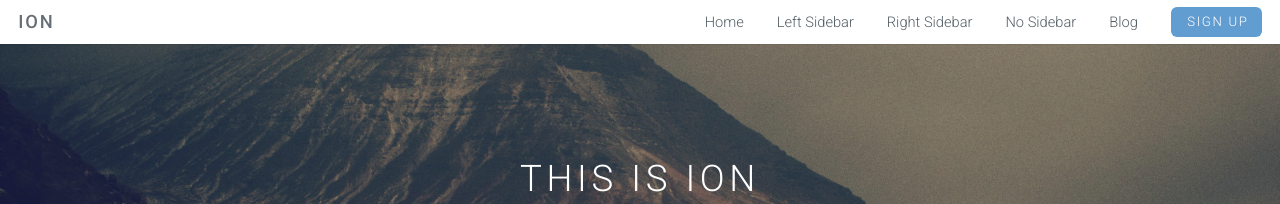
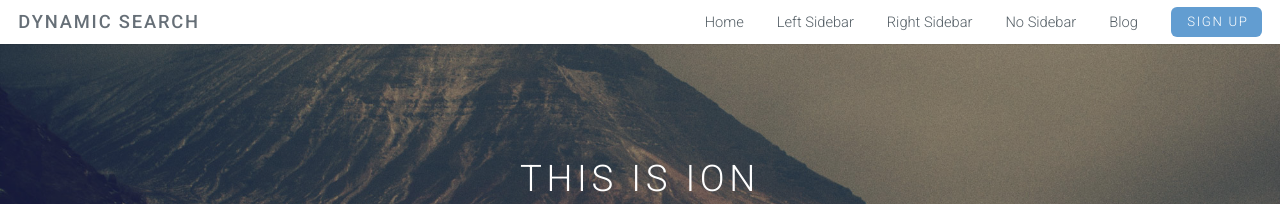
Before and after one commit to ekanou/dynamicsearch, a Jekyll site: the page built from index.html, in a window 1280 px wide. Shown: the top 204 px of the page. Built offline with Jekyll 4.4.1, drawn with Linux system fonts in a browser that asks for light colours.

Commit message:
Update _config.yml

```diff
--- a/_config.yml
+++ b/_config.yml
@@ -1,14 +1,14 @@
 # Site settings
-title: Ion
-email: your-email@domain.com
+title: Dynamic Search
+email: e.kanoulas@uva.nl
 description: > # this means to ignore newlines until "baseurl:"
   Write an awesome description for your new site here. You can edit this
   line in _config.yml. It will appear in your document head meta (for
   Google search results) and in your feed.xml site description.
 baseurl: "/dynamicsearch" # the subpath of your site, e.g. /blog/
 url: "https://ekanou.github.io" # the base hostname & protocol for your site
-twitter_username: jekyllrb
-github_username:  jekyll
+twitter_username: ekanou
+github_username:  ekanou
 
 # Build settings
 markdown: kramdown
```
